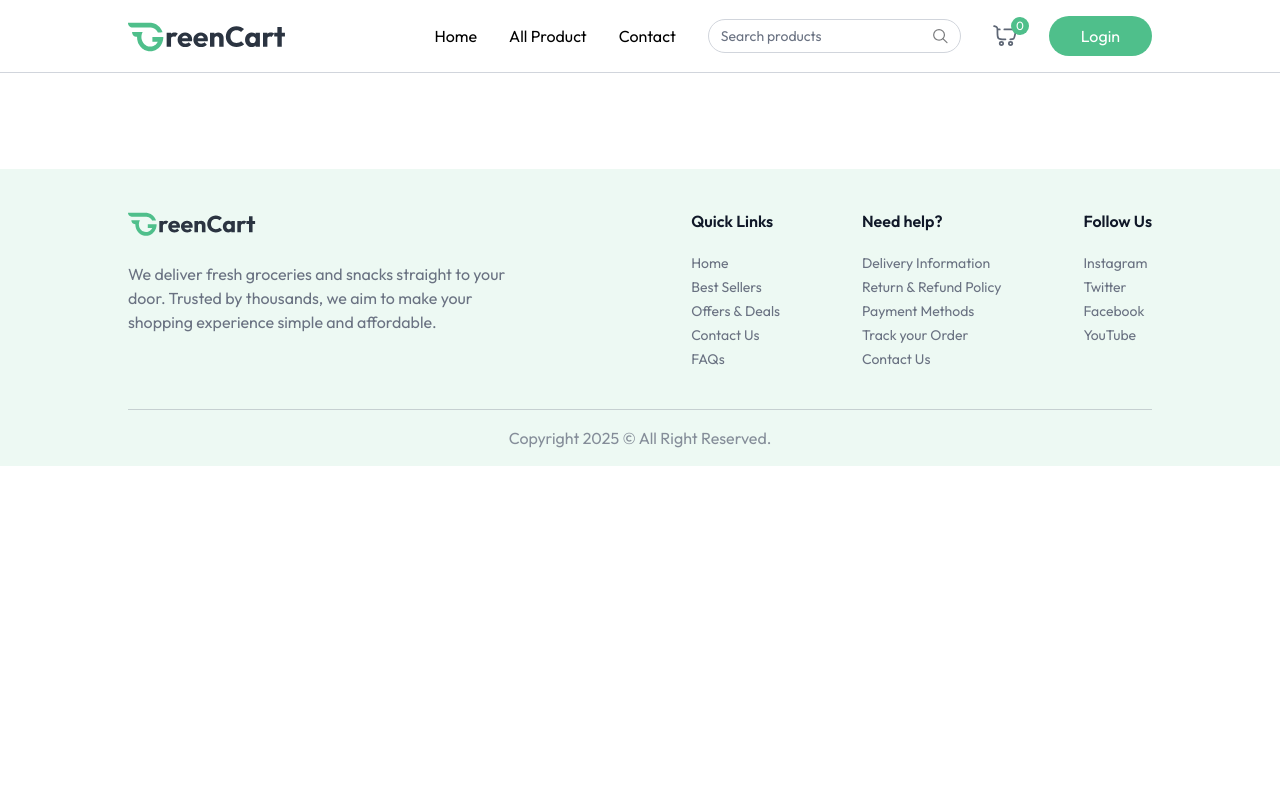
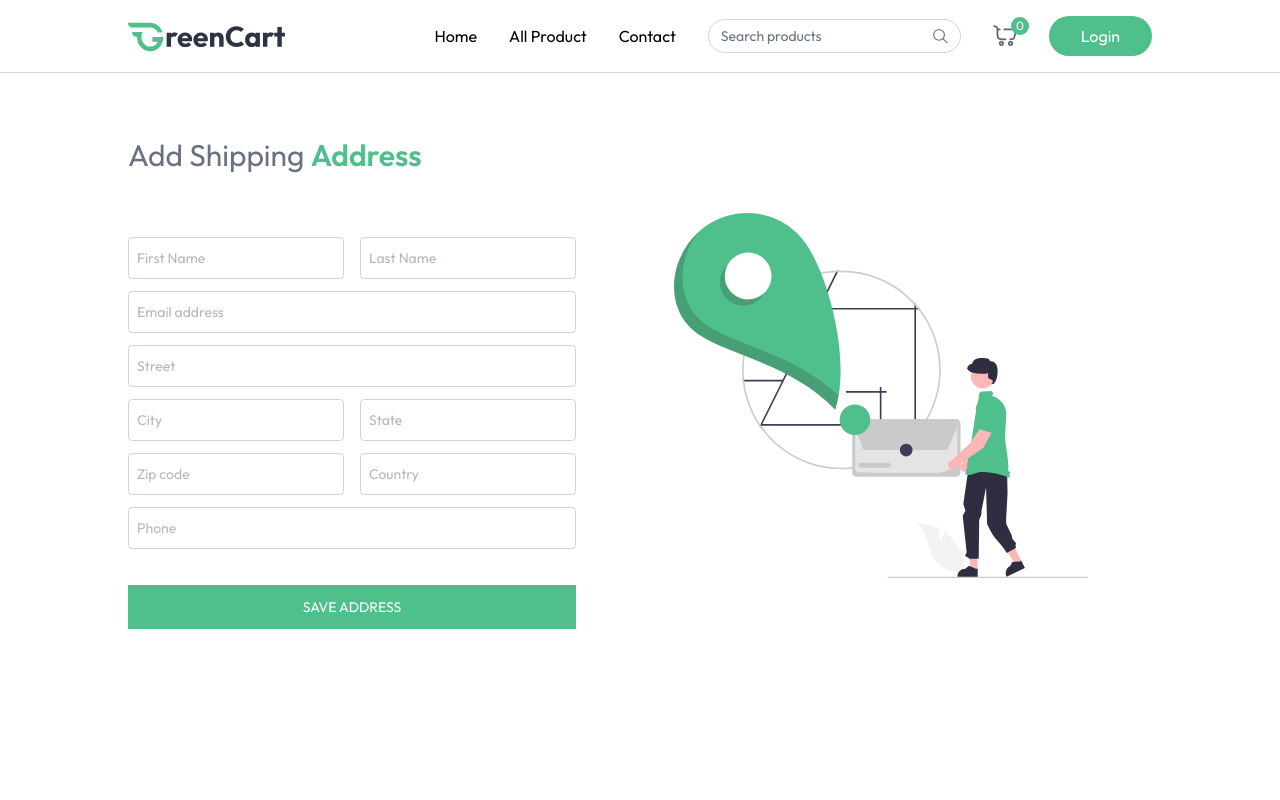
Before and after one commit to omrajkamat68/Grocery_Delivery_Website, a React (Vite) app in the folder client/: page /add-address in a window 1280 px wide. Shown: the top 800 px of the page. Built offline with nearby package versions, Linux system fonts and the light colour scheme.

Commit message:
Add address page added

```diff
--- a/client/src/App.jsx
+++ b/client/src/App.jsx
@@ -10,6 +10,7 @@
 import ProductCategory from './pages/ProductCategory';
 import ProductDetails from './pages/ProductDetails';
 import Cart from './pages/Cart';
+import AddAddress from './pages/AddAddress';
 
 const App = () => {
 
@@ -31,6 +32,7 @@
           <Route path='/products/:category' element={<ProductCategory />} />
           <Route path='/products/:category/:id' element={<ProductDetails />} />
           <Route path='/cart' element={<Cart />} />
+          <Route path='/add-address' element={<AddAddress />} />
         </Routes>
       </div>
       {!isSellerPath && <Footer />}
--- /dev/null
+++ b/client/src/pages/AddAddress.jsx
@@ -0,0 +1,140 @@
+import React, { useState } from "react";
+import { assets } from "../assets/assets";
+
+// Input Field Component
+const InputField = ({ type, placeholder, name, handleChange, address }) => (
+  <input
+    className="w-full px-2 py-2.5 border border-gray-500/30 rounded outline-none text-gray-500 focus:border-primary transition"
+    type={type}
+    placeholder={placeholder}
+    onChange={handleChange}
+    name={name}
+    value={address[name]}
+    required
+  />
+);
+
+const AddAddress = () => {
+  const [address, setAddress] = useState({
+    firstName: "",
+    lastName: "",
+    email: "",
+    street: "",
+    city: "",
+    state: "",
+    zipcode: "",
+    country: "",
+    phone: "",
+  });
+
+  const handleChange = (e) => {
+    const { name, value } = e.target;
+
+    setAddress((prevAddress) => ({
+      ...prevAddress,
+      [name]: value,
+    }));
+  };
+
+  const onSubmitHandler = async (e) => {
+    e.preventDefault();
+  };
+
+  return (
+    <div className="mt-16 pb-16">
+      <p className="text-2xl md:text-3xl text-gray-500">
+        Add Shipping <span className="font-semibold text-primary">Address</span>
+      </p>
+      <div className="flex flex-col-reverse md:flex-row justify-between mt-10">
+        <div className="flex-1 max-w-md">
+          <form onSubmit={onSubmitHandler} className="space-y-3 mt-6 text-sm">
+            <div className="grid grid-cols-2 gap-4">
+              <InputField
+                handleChange={handleChange}
+                address={address}
+                name="firstName"
+                type="text"
+                placeholder="First Name"
+              />
+              <InputField
+                handleChange={handleChange}
+                address={address}
+                name="lastName"
+                type="text"
+                placeholder="Last Name"
+              />
+            </div>
+
+            <InputField
+              handleChange={handleChange}
+              address={address}
+              name="email"
+              type="email"
+              placeholder="Email address"
+            />
+            <InputField
+              handleChange={handleChange}
+              address={address}
+              name="street"
+              type="text"
+              placeholder="Street"
+            />
+
+            <div className="grid grid-cols-2 gap-4">
+              <InputField
+                handleChange={handleChange}
+                address={address}
+                name="city"
+                type="text"
+                placeholder="City"
+              />
+              <InputField
+                handleChange={handleChange}
+                address={address}
+                name="state"
+                type="text"
+                placeholder="State"
+              />
+            </div>
+
+            <div className="grid grid-cols-2 gap-4">
+              <InputField
+                handleChange={handleChange}
+                address={address}
+                name="zipcode"
+                type="number"
+                placeholder="Zip code"
+              />
+              <InputField
+                handleChange={handleChange}
+                address={address}
+                name="country"
+                type="text"
+                placeholder="Country"
+              />
+            </div>
+
+            <InputField
+              handleChange={handleChange}
+              address={address}
+              name="phone"
+              type="text"
+              placeholder="Phone"
+            />
+
+            <button className="w-full mt-6 bg-primary text-white py-3 hover:bg-primary-dull transition cursor-pointer uppercase">
+              Save address
+            </button>
+          </form>
+        </div>
+        <img
+          className="md:mr-16 mb-16 md:mt-0"
+          src={assets.add_address_iamge}
+          alt="Add Address"
+        />
+      </div>
+    </div>
+  );
+};
+
+export default AddAddress;
```
